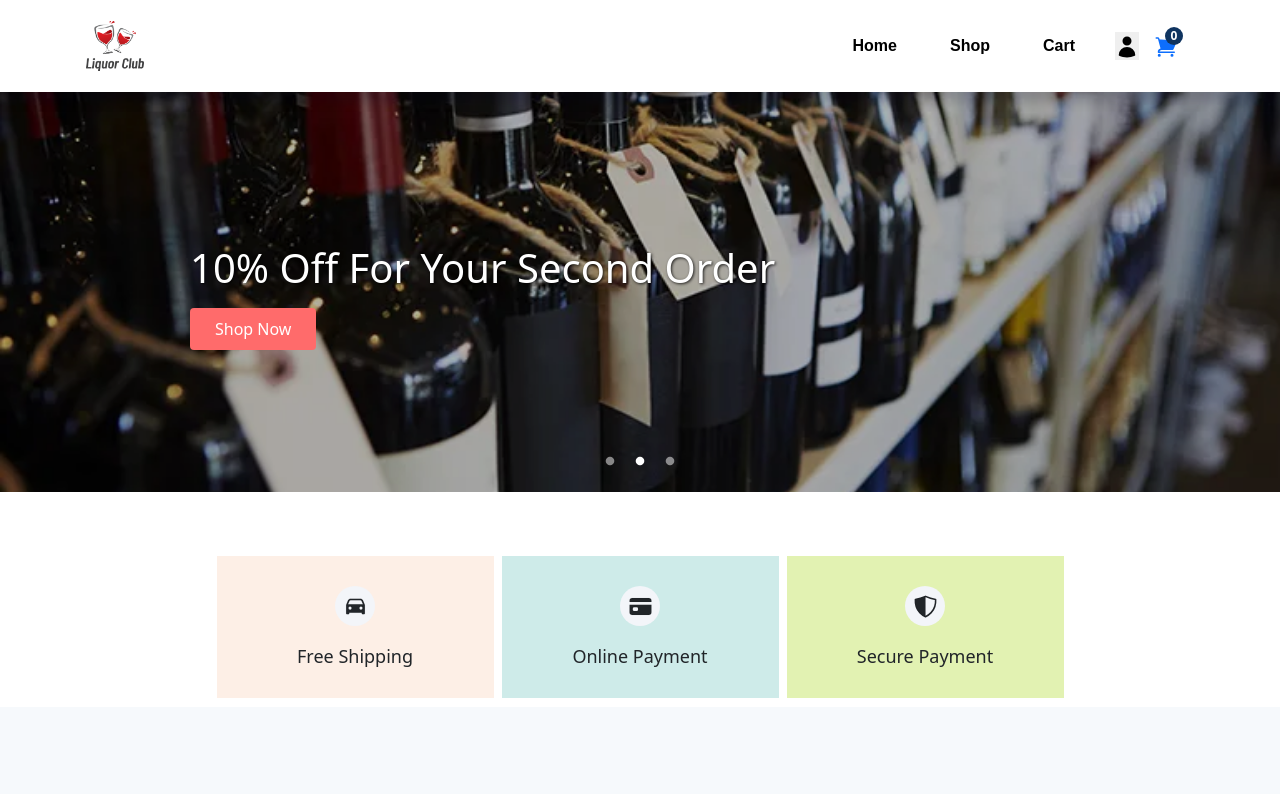
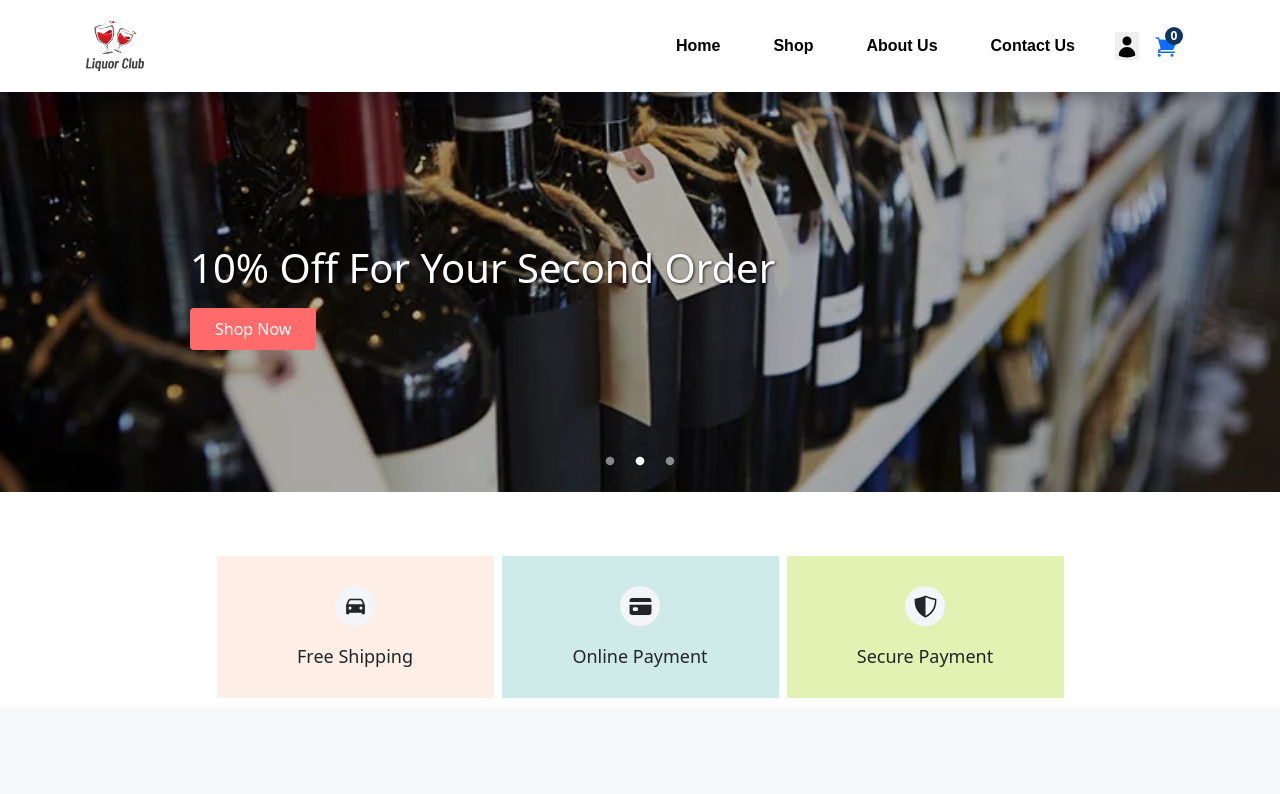
Before and after one commit to yashh123456789/Liquor-Store, a React (Create React App) app: page / in a window 1280 px wide. Shown: the top 794 px of the page. Built offline with nearby package versions, Linux system fonts and the light colour scheme.

Commit message:
Update Navbar.jsx

```diff
--- a/src/components/Navbar/Navbar.jsx
+++ b/src/components/Navbar/Navbar.jsx
@@ -68,15 +68,11 @@
 
   const handleSubmit = (e) => {
     e.preventDefault();
-    // Handle form submission here
     if (isSignUp) {
-      // Sign up logic
       console.log('Sign up submitted', formData);
     } else {
-      // Sign in logic
       console.log('Sign in submitted', formData);
     }
-    // Close the overlay after submission
     toggleSignInOverlay();
   };
 
@@ -166,12 +162,23 @@
 
               <Nav.Item>
                 <Link
-                  aria-label="Go to Cart Page"
+                  aria-label="Go to About Page"
                   className="navbar-link"
-                  to="/cart"
+                  to="/aboutus"
                   onClick={() => setExpand(false)}
                 >
-                  <span className="nav-link-label">Cart</span>
+                  <span className="nav-link-label">About Us</span>
+                </Link>
+              </Nav.Item>
+
+              <Nav.Item>
+                <Link
+                  aria-label="Go to Contact Page"
+                  className="navbar-link"
+                  to="/contactus"
+                  onClick={() => setExpand(false)}
+                >
+                  <span className="nav-link-label">Contact Us</span>
                 </Link>
               </Nav.Item>
 
```
